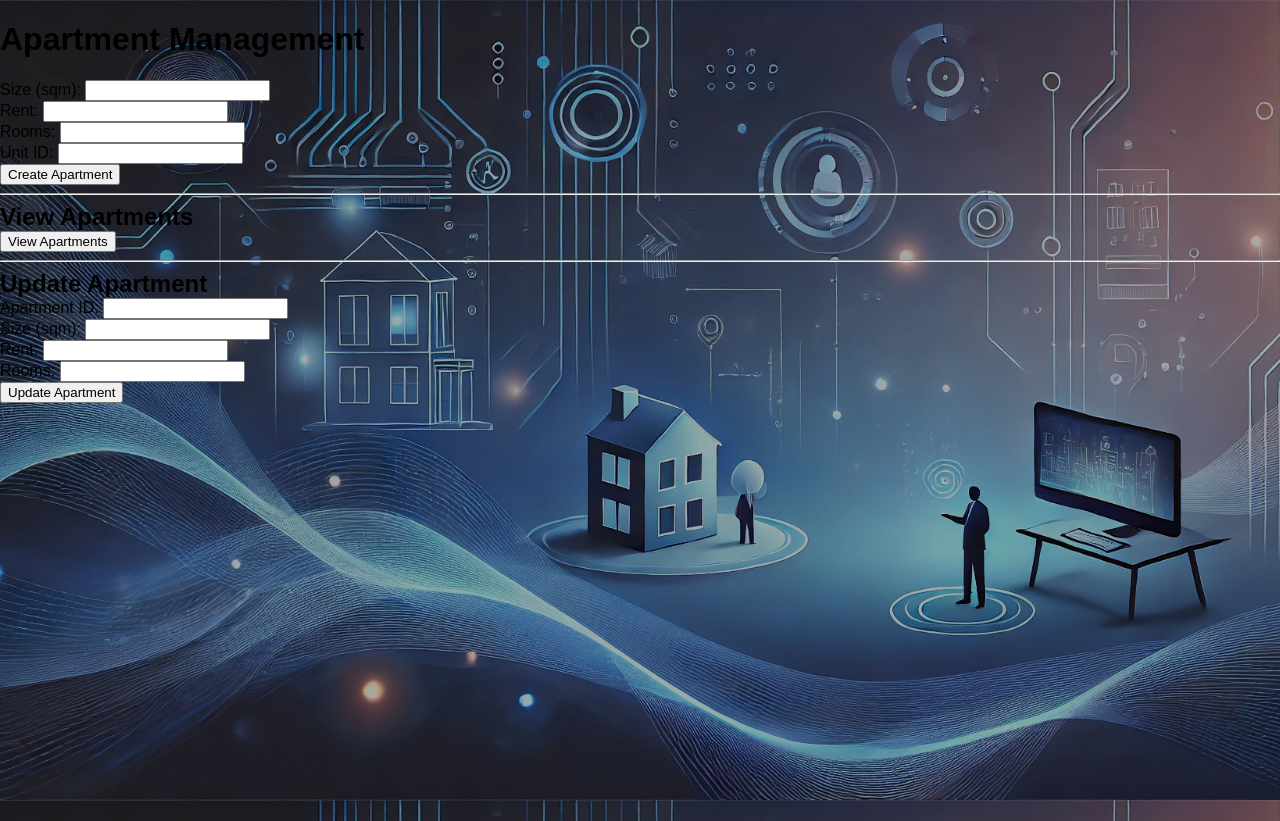
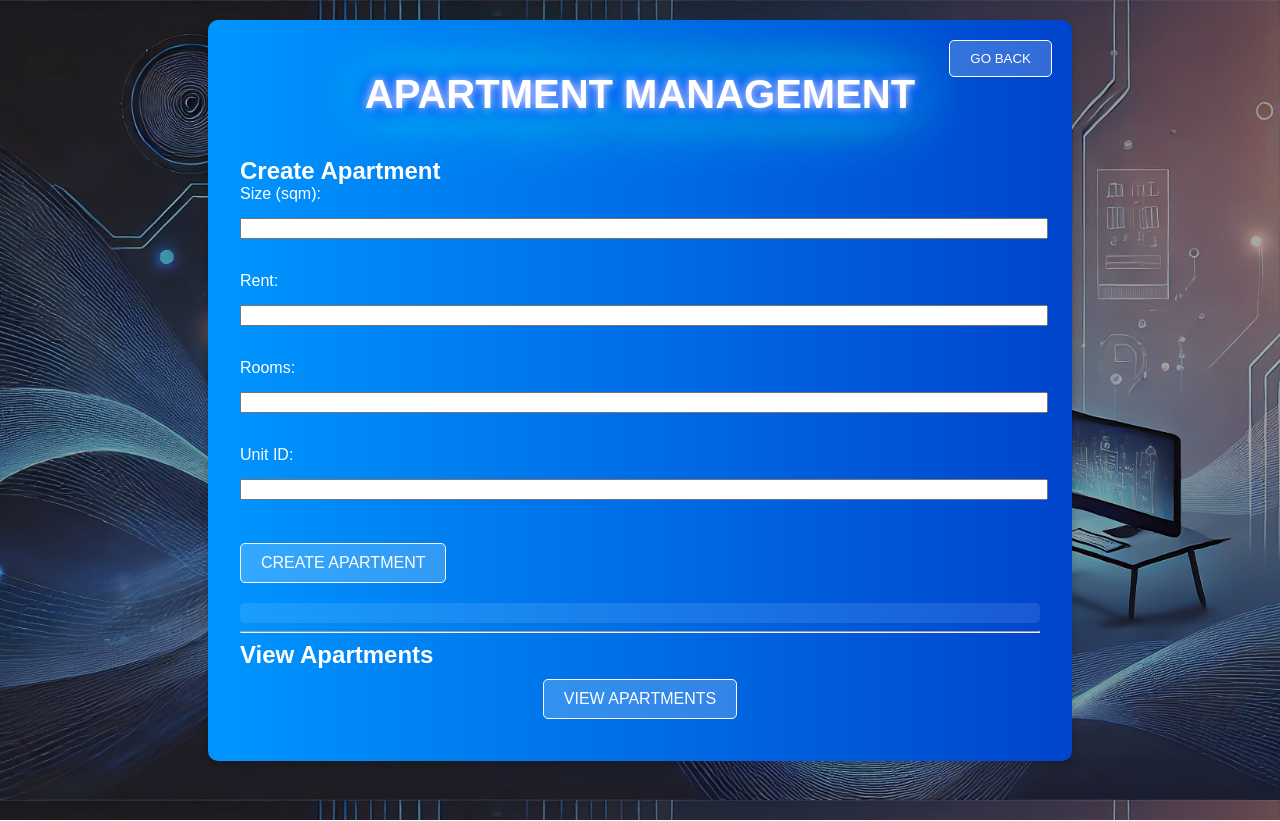
Before and after one commit to vitoxvi/Immotech, a Flask app: page /appartments in a window 1280 px wide. Run offline with Flask 3, Linux system fonts and the light colour scheme.

Commit message:
reimplemented ui changes from fork and removed errors from merge

```diff
--- a/templates/appartment.html
+++ b/templates/appartment.html
@@ -9,13 +9,18 @@
 </head>
 
 <body>
+    <main>
+        <header>
+            <h1>Apartment Management</h1>
+        </header>
 
-    <h1>Apartment Management</h1>
+        <button onclick="window.location.href='/'" class="back-button">Go Back</button>
 
         <!-- Create Apartment -->
-    <form id="createApartmentForm">
+        <h2>Create Apartment</h2>
+        <form id="createApartmentForm" class="form-style">
             <label for="sizeSqm">Size (sqm):</label>
-        <input type="text" id="sizeSqm" name="sizeSqm" required><br> <!-- Ensure this is a string -->
+            <input type="text" id="sizeSqm" name="sizeSqm" required><br>
 
             <label for="rent">Rent:</label>
             <input type="number" id="rent" name="rent" required><br>
@@ -24,39 +29,39 @@
             <input type="number" id="rooms" name="rooms"><br>
 
             <label for="unitId">Unit ID:</label>
-        <input type="number" id="unitId" name="unitId" required><br> <!-- Updated to use unit ID -->
+            <input type="number" id="unitId" name="unitId" required><br>
 
-        <button type="submit">Create Apartment</button>
+            <button type="submit" class="primary-button">Create Apartment</button>
         </form>
-    <div id="createResult"></div>
+        <div id="createResult" class="result-style"></div>
 
         <hr>
 
         <!-- View Apartments -->
         <h2>View Apartments</h2>
-    <button id="viewApartmentsButton">View Apartments</button>
-    <div id="apartmentsList"></div>
+        <button id="viewApartmentsButton" class="primary-button">View Apartments</button>
+        <div id="apartmentsList" class="list-style"></div>
 
-    <hr>
-
-    <!-- Update Apartment -->
+        <!-- Update Apartment Dialog -->
+        <div id="updateApartmentDialog" class="dialog" style="display: none;">
+            <div class="dialog-content">
                 <h2>Update Apartment</h2>
                 <form id="updateApartmentForm">
-        <label for="updateId">Apartment ID:</label>
-        <input type="number" id="updateId" name="updateId" required><br>
-
+                    <input type="hidden" id="updateApartmentId">
                     <label for="updateSizeSqm">Size (sqm):</label>
-        <input type="text" id="updateSizeSqm" name="updateSizeSqm" required><br>
-
+                    <input type="text" id="updateSizeSqm" required><br>
                     <label for="updateRent">Rent:</label>
-        <input type="number" id="updateRent" name="updateRent" required><br>
-
+                    <input type="number" id="updateRent" required><br>
                     <label for="updateRooms">Rooms:</label>
-        <input type="number" id="updateRooms" name="updateRooms"><br>
-
-        <button type="submit">Update Apartment</button>
+                    <input type="number" id="updateRooms"><br>
+                    <label for="updateUnitId">Unit ID:</label>
+                    <input type="number" id="updateUnitId" required><br>
+                    <button type="submit" class="primary-button">Update</button>
+                    <button type="button" onclick="closeUpdateDialog()" class="secondary-button">Cancel</button>
                 </form>
-    <div id="updateResult"></div>
+            </div>
+        </div>
+    </main>
 
     <script>
         const APARTMENT_API = '/backend/apartments';
@@ -70,7 +75,6 @@
                 rent: document.getElementById('rent').value,
                 rooms: document.getElementById('rooms').value || 0,
                 unit_id: document.getElementById('unitId').value,
-                property_id: document.getElementById('propertyId').value,
             };
 
             try {
@@ -93,6 +97,9 @@
 
         // View Apartments
         document.getElementById('viewApartmentsButton').addEventListener('click', async () => {
+            const apartmentsListDiv = document.getElementById('apartmentsList');
+            apartmentsListDiv.innerHTML = ''; // Clear previous content
+
             try {
                 const response = await fetch(APARTMENT_API);
 
@@ -102,20 +109,29 @@
 
                 const data = await response.json();
 
-                const apartmentsListDiv = document.getElementById('apartmentsList');
-                apartmentsListDiv.innerHTML = ''; // Clear previous content
+                if (data.length === 0) {
+                    apartmentsListDiv.innerHTML = '<p>No apartments found.</p>';
+                    return;
+                }
 
-                data.forEach(apartment => {
-                    const apartmentInfo = `
-                        <div>
+                data.forEach((apartment) => {
+                    const apartmentDiv = document.createElement('div');
+                    apartmentDiv.classList.add('result-style');
+                    apartmentDiv.setAttribute('data-apartment-id', apartment.id);
+                    apartmentDiv.setAttribute('data-size-sqm', apartment.size_sqm);
+                    apartmentDiv.setAttribute('data-rent', apartment.rent);
+                    apartmentDiv.setAttribute('data-rooms', apartment.rooms || 0);
+                    apartmentDiv.setAttribute('data-unit-id', apartment.unit_id);
+
+                    apartmentDiv.innerHTML = `
                         <strong>ID:</strong> ${apartment.id}<br>
                         <strong>Size (sqm):</strong> ${apartment.size_sqm}<br>
                         <strong>Rent:</strong> ${apartment.rent}<br>
                         <strong>Rooms:</strong> ${apartment.rooms || 'N/A'}<br>
                         <strong>Unit ID:</strong> ${apartment.unit_id}<br>
-                            <button onclick="deleteApartment(${apartment.id})">Delete</button>
+                        <button class="secondary-button" onclick="openUpdateDialog(${apartment.id})">Update</button>
+                        <button class="danger-button" onclick="deleteApartment(${apartment.id})">Delete</button>
                         <hr>
-                        </div>
                     `;
                     apartmentsListDiv.appendChild(apartmentDiv);
                 });
@@ -139,7 +155,6 @@
             document.getElementById('updateRent').value = apartmentDiv.getAttribute('data-rent');
             document.getElementById('updateRooms').value = apartmentDiv.getAttribute('data-rooms');
             document.getElementById('updateUnitId').value = apartmentDiv.getAttribute('data-unit-id');
-            document.getElementById('updatePropertyId').value = apartmentDiv.getAttribute('data-property-id');
 
             dialog.style.display = 'block';
         }
@@ -158,8 +173,8 @@
             const payload = {
                 size_sqm: document.getElementById('updateSizeSqm').value,
                 rent: document.getElementById('updateRent').value,
-
                 rooms: document.getElementById('updateRooms').value || 0,
+                unit_id: document.getElementById('updateUnitId').value,
             };
 
             try {
```
Lines whose indentation alone changed are shown as unchanged.
